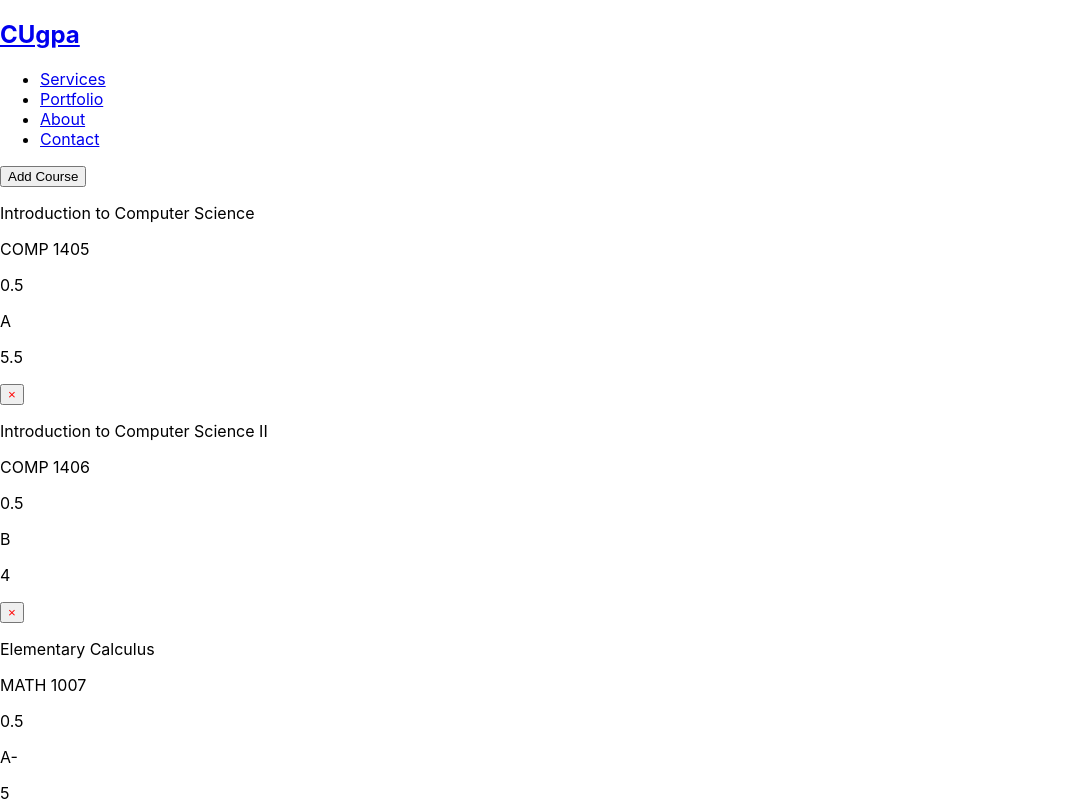
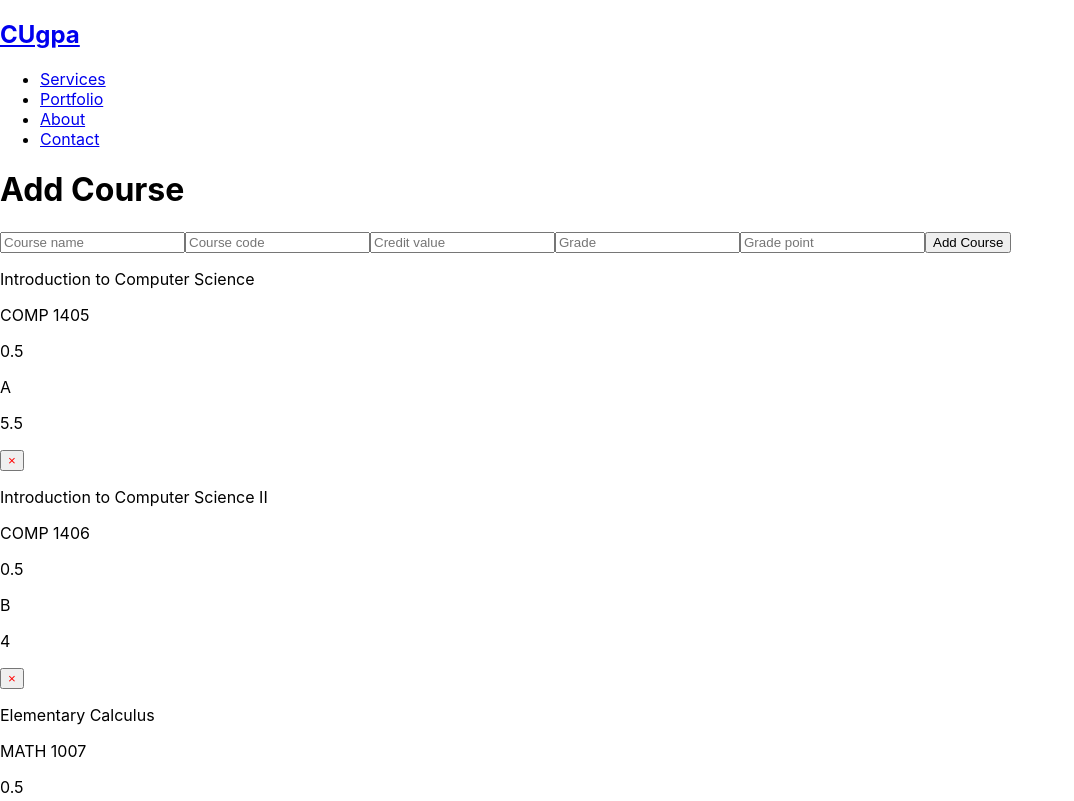
Before and after one commit to AbayomiE-T/MERN_GPA_Calculator, a React (Create React App) app in the folder client/: page / in a window 1280 px wide. Shown: the top 801 px of the page, without its empty margins (0-1074 px from the left). Built offline with nearby package versions, Linux system fonts and the light colour scheme.

Commit message:
Ïntegrated redux into application

```diff
--- a/client/package.json
+++ b/client/package.json
@@ -8,7 +8,11 @@
     "@testing-library/user-event": "^12.6.2",
     "react": "^17.0.1",
     "react-dom": "^17.0.1",
+    "react-redux": "^7.2.2",
     "react-scripts": "4.0.1",
+    "redux": "^4.0.5",
+    "redux-devtools-extension": "^2.13.8",
+    "redux-thunk": "^2.3.0",
     "uuid": "^8.3.2",
     "web-vitals": "^0.2.4"
   },
--- /dev/null
+++ b/client/src/actions/courseActions.js
@@ -0,0 +1,21 @@
+import { GET_COURSES, ADD_COURSE, DELETE_COURSE } from './types'
+
+export const getCourses = () => (dispatch) => {
+    dispatch({
+        type: GET_COURSES
+    })
+}
+
+export const addCourse = (course) => (dispatch) => {
+    dispatch({
+        type: ADD_COURSE,
+        data: course
+    })
+}
+
+export const deleteCourse = (id) => (dispatch) => {
+    dispatch({
+        type: DELETE_COURSE,
+        data: id
+    })
+}
--- /dev/null
+++ b/client/src/actions/types.js
@@ -0,0 +1,3 @@
+export const GET_COURSES = "GET_COURSES";
+export const ADD_COURSE = "ADD_COURSE";
+export const DELETE_COURSE = "DELETE_COURSE";
--- /dev/null
+++ b/client/src/components/AddCourse.js
@@ -0,0 +1,80 @@
+import React, { useState } from 'react'
+import { addCourse } from '../actions/courseActions'
+import { v4 as uuid } from 'uuid';
+import { connect } from 'react-redux';
+
+const AddCourse = ({ addCourse }) => {
+    const [name, setName] = useState('');
+    const [courseCode, setCode] = useState('');
+    const [creditValue, setValue] = useState('');
+    const [grade, setGrade] = useState('');
+    const [gradePoint, setGradePoint] = useState('');
+
+    const handleSubmit = (e) => {
+        e.preventDefault();
+        const course = { id: uuid(), name, courseCode, creditValue, grade, gradePoint }
+
+        addCourse(course);
+        setName('');
+        setCode('');
+        setValue('');
+        setGrade('');
+        setGradePoint('');
+    }
+
+    return (
+        <>
+            <h1>Add Course</h1>
+            <form onSubmit={handleSubmit}>
+                <input
+                    type="text"
+                    required
+                    placeholder="Course name"
+                    value={name}
+                    onChange={(e) => setName(e.target.value)}
+                />
+
+                <input
+                    type="text"
+                    required
+                    placeholder="Course code"
+                    value={courseCode}
+                    onChange={(e) => setCode(e.target.value)}
+                />
+
+                <input
+                    type="number"
+                    step="0.1"
+                    min="0"
+                    required
+                    placeholder="Credit value"
+                    value={creditValue}
+                    onChange={(e) => setValue(e.target.value)}
+                />
+
+                <input
+                    type="text"
+                    required
+                    placeholder="Grade"
+                    value={grade}
+                    onChange={(e) => setGrade(e.target.value)}
+                />
+
+                <input
+                    type="number"
+                    step="0.1"
+                    min="0"
+                    required
+                    placeholder="Grade point"
+                    value={gradePoint}
+                    onChange={(e) => setGradePoint(e.target.value)}
+                />
+
+                <button>Add Course</button>
+
+            </form>
+        </>
+    )
+}
+
+export default connect(null, { addCourse })(AddCourse)
--- a/client/src/components/CourseList.js
+++ b/client/src/components/CourseList.js
@@ -1,41 +1,14 @@
-import React, { useState } from 'react';
-import { v4 as uuid } from 'uuid';
+import React, { useEffect } from 'react';
+import { getCourses, deleteCourse } from '../actions/courseActions'
+import { connect } from 'react-redux';
 
-const CourseList = () => {
-    const [courses, setCourses] = useState([
-        {
-            id: uuid(),
-            name: 'Introduction to Computer Science',
-            courseCode: 'COMP 1405',
-            creditValue: 0.5,
-            grade: 'A',
-            gradePoint: 5.5
-        },
-        {
-            id: uuid(),
-            name: 'Introduction to Computer Science II',
-            courseCode: 'COMP 1406',
-            creditValue: 0.5,
-            grade: 'B',
-            gradePoint: 4.0
-        },
-        {
-            id: uuid(),
-            name: 'Elementary Calculus',
-            courseCode: 'MATH 1007',
-            creditValue: 0.5,
-            grade: 'A-',
-            gradePoint: 5.0
-        },
-        {
-            id: uuid(),
-            name: 'Discrete Structures',
-            courseCode: 'COMP 1805',
-            creditValue: 0.5,
-            grade: 'B',
-            gradePoint: 4.0
-        }
-    ])
+import AddCourse from './AddCourse'
+
+const CourseList = ({ courses, getCourses, deleteCourse }) => {
+
+    useEffect(() => {
+        getCourses();
+    }, [getCourses, deleteCourse])
 
     const courseList = courses.map(({ id, name, courseCode, creditValue, grade, gradePoint }) => {
         return (
@@ -46,31 +19,15 @@ const CourseList = () => {
                 <p>{grade}</p>
                 <p>{gradePoint}</p>
                 <button onClick={() => {
-                    setCourses(courses.filter((course) => {
-                        return course.id !== id;
-                    }));
+                    deleteCourse(id);
+                    console.log('hey');
                 }} style={{ color: 'red' }}>&times;</button>
             </div>
         )
     })
     return (
         <div>
-            <button onClick={() => {
-                const name = prompt('Enter Course name');
-                const courseCode = prompt('Enter Course code');
-                const creditValue = prompt('Enter credit value');
-                const grade = prompt('Enter grade');
-                const gradePoint = prompt('Enter grade point')
-
-                setCourses([...courses, {
-                    id: uuid(),
-                    name,
-                    courseCode,
-                    creditValue,
-                    grade,
-                    gradePoint
-                }]);
-            }}>Add Course</button>
+            <AddCourse />
             <div>
                 {courseList}
             </div>
@@ -78,4 +35,8 @@ const CourseList = () => {
     )
 }
 
-export default CourseList
+const mapStateToProps = state => ({
+    courses: state.courseCollection.courses
+})
+
+export default connect(mapStateToProps, { getCourses, deleteCourse })(CourseList)
--- a/client/src/index.js
+++ b/client/src/index.js
@@ -4,9 +4,20 @@ import './index.css';
 import App from './App';
 import reportWebVitals from './reportWebVitals';
 
+import { Provider } from 'react-redux'
+import { createStore, applyMiddleware } from 'redux'
+import thunk from 'redux-thunk';
+import { composeWithDevTools } from 'redux-devtools-extension'
+
+import rootReducer from './reducers/rootReducer.js'
+
+const middleware = [thunk]
+
+const store = createStore(rootReducer, {}, composeWithDevTools(applyMiddleware(...middleware)))
+
 ReactDOM.render(
   <React.StrictMode>
-    <App />
+    <Provider store={store}><App /></Provider>
   </React.StrictMode>,
   document.getElementById('root')
 );
--- /dev/null
+++ b/client/src/reducers/courseReducer.js
@@ -0,0 +1,67 @@
+import { GET_COURSES, ADD_COURSE, DELETE_COURSE } from '../actions/types'
+import { v4 as uuid } from 'uuid';
+
+const initialState = {
+    courses: [
+        {
+            id: uuid(),
+            name: 'Introduction to Computer Science',
+            courseCode: 'COMP 1405',
+            creditValue: 0.5,
+            grade: 'A',
+            gradePoint: 5.5
+        },
+        {
+            id: uuid(),
+            name: 'Introduction to Computer Science II',
+            courseCode: 'COMP 1406',
+            creditValue: 0.5,
+            grade: 'B',
+            gradePoint: 4.0
+        },
+        {
+            id: uuid(),
+            name: 'Elementary Calculus',
+            courseCode: 'MATH 1007',
+            creditValue: 0.5,
+            grade: 'A-',
+            gradePoint: 5.0
+        },
+        {
+            id: uuid(),
+            name: 'Discrete Structures',
+            courseCode: 'COMP 1805',
+            creditValue: 0.5,
+            grade: 'B',
+            gradePoint: 4.0
+        }
+    ]
+}
+
+export default function courseReducer(state = initialState, action) {
+    switch (action.type) {
+        case GET_COURSES:
+            return {
+                ...state
+            };
+
+        case ADD_COURSE:
+            return {
+                ...state,
+                courses: [...state.courses, action.data]
+
+            }
+
+        case DELETE_COURSE:
+            return {
+                ...state,
+                courses: state.courses.filter((course) => {
+                    return course.id !== action.data;
+                })
+
+            }
+
+        default:
+            return state;
+    }
+}
--- /dev/null
+++ b/client/src/reducers/rootReducer.js
@@ -0,0 +1,6 @@
+import { combineReducers } from 'redux'
+import courseReducer from './courseReducer.js'
+
+export default combineReducers({
+    courseCollection: courseReducer
+})
```
Also changed, not shown: 2 other files (tests, documents, lock files or other folders).
